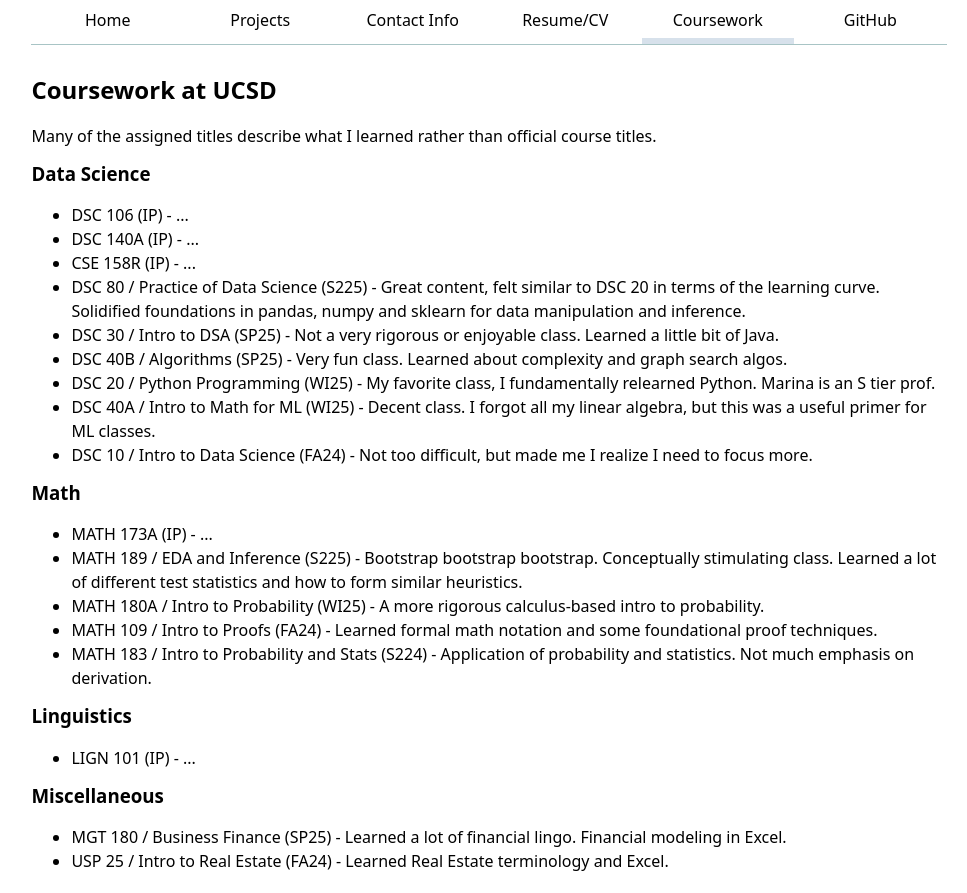
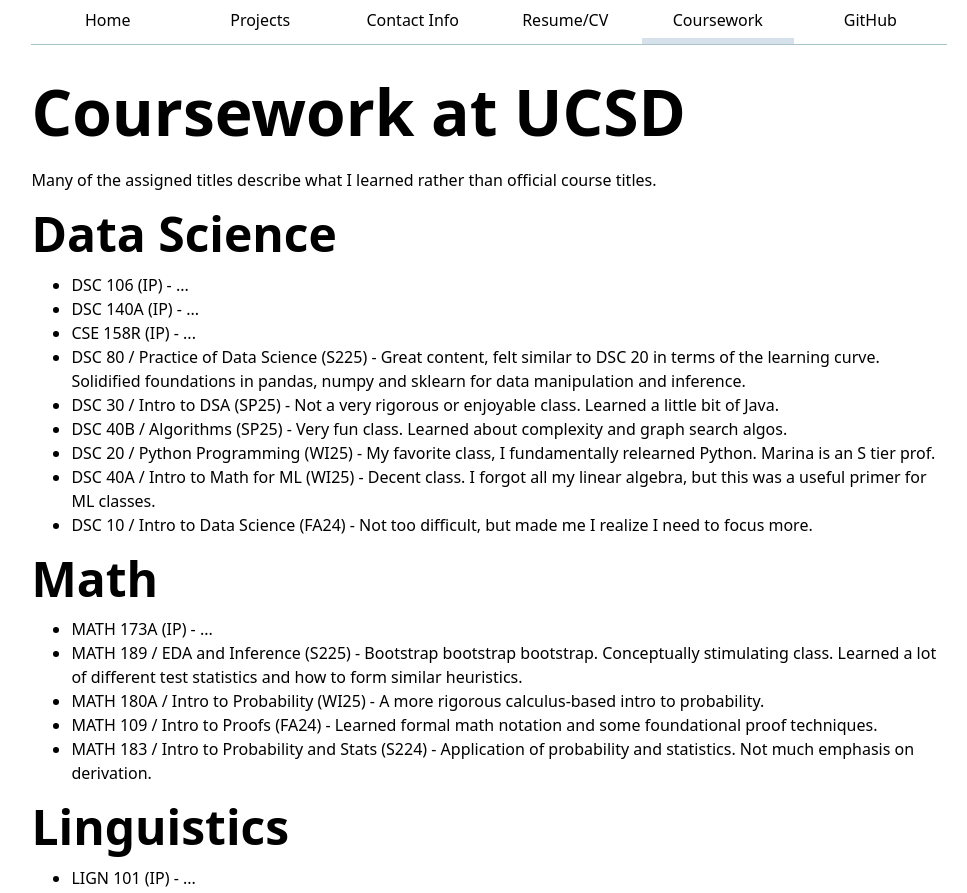
Before and after one commit to ICharmU/portfolio, a plain HTML site: page coursework/index.html in a window 1280 px wide. Shown: the top 893 px of the page, without its empty margins (151-1118 px from the left). Drawn offline with Linux system fonts and the light colour scheme.

Commit message:
stylized coursework
corrected home url to work in browser

```diff
--- a/coursework/coursework_style.css
+++ b/coursework/coursework_style.css
@@ -1 +1,11 @@
-@import url("../style.css")
+@import url("../style.css");
+
+h2 {
+	font-size: 4em;
+	margin-bottom: 20px;
+}
+
+h3 {
+	font-size: 3em;
+	margin-bottom: 12px;;
+}
```
Also changed, not shown: index.html (+1 -1 lines).
